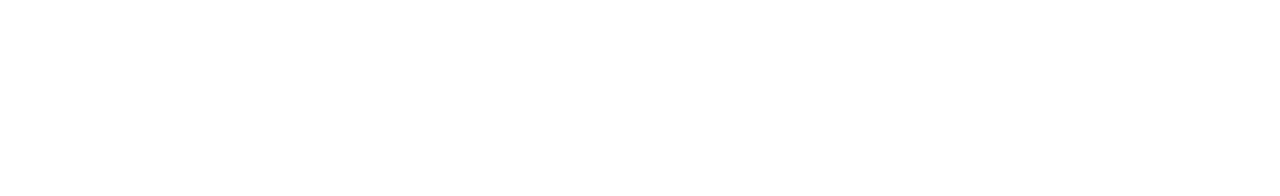
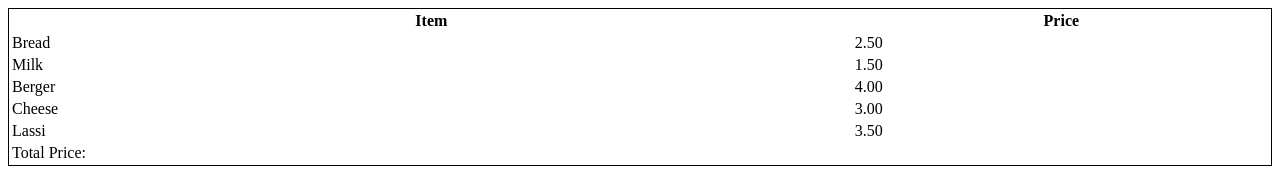
Before and after one commit to acciojob/grofers-checkout-2-shivani-5548, a website: page main.html in a window 1280 px wide. Drawn offline with Linux system fonts and the light colour scheme.

Commit message:
created a submission

```diff
--- a/main.html
+++ b/main.html
@@ -8,7 +8,43 @@
 
 <body>
 	<!-- the entire body must be written by student -->
-    <script type="text/javascript" src="./script.js">
+    <table>
+  <thead>
+    <tr>
+      <th>Item</th>
+      <th>Price</th>
+    </tr>
+  </thead>
+  <tbody>
+    <tr>
+      <td>Bread</td>
+      <td data-ns-test="price">2.50</td>
+    </tr>
+    <tr>
+      <td>Milk</td>
+      <td data-ns-test="price">1.50</td>
+    </tr>
+    <tr>
+      <td>Berger</td>
+      <td data-ns-test="price">4.00</td>
+    </tr>
+	  <tr>
+      <td>Cheese</td>
+      <td data-ns-test="price">3.00</td>
+    </tr>
+	  <tr>
+      <td>Lassi</td>
+      <td data-ns-test="price">3.50</td>
+    </tr>
+  </tbody>
+  <tfoot>
+    <tr>
+      <td>Total Price:</td>
+      <td data-ns-test="grandTotal"></td>
+    </tr>
+  </tfoot>
+</table>
+<script type="text/javascript" src="./script.js">
 </script>
 
 </body>
--- a/styles.css
+++ b/styles.css
@@ -1,2 +1,6 @@
 
 /* Your CSS Code here. */
+table{
+	border: 1px solid black;
+	width:100%;
+}
```
